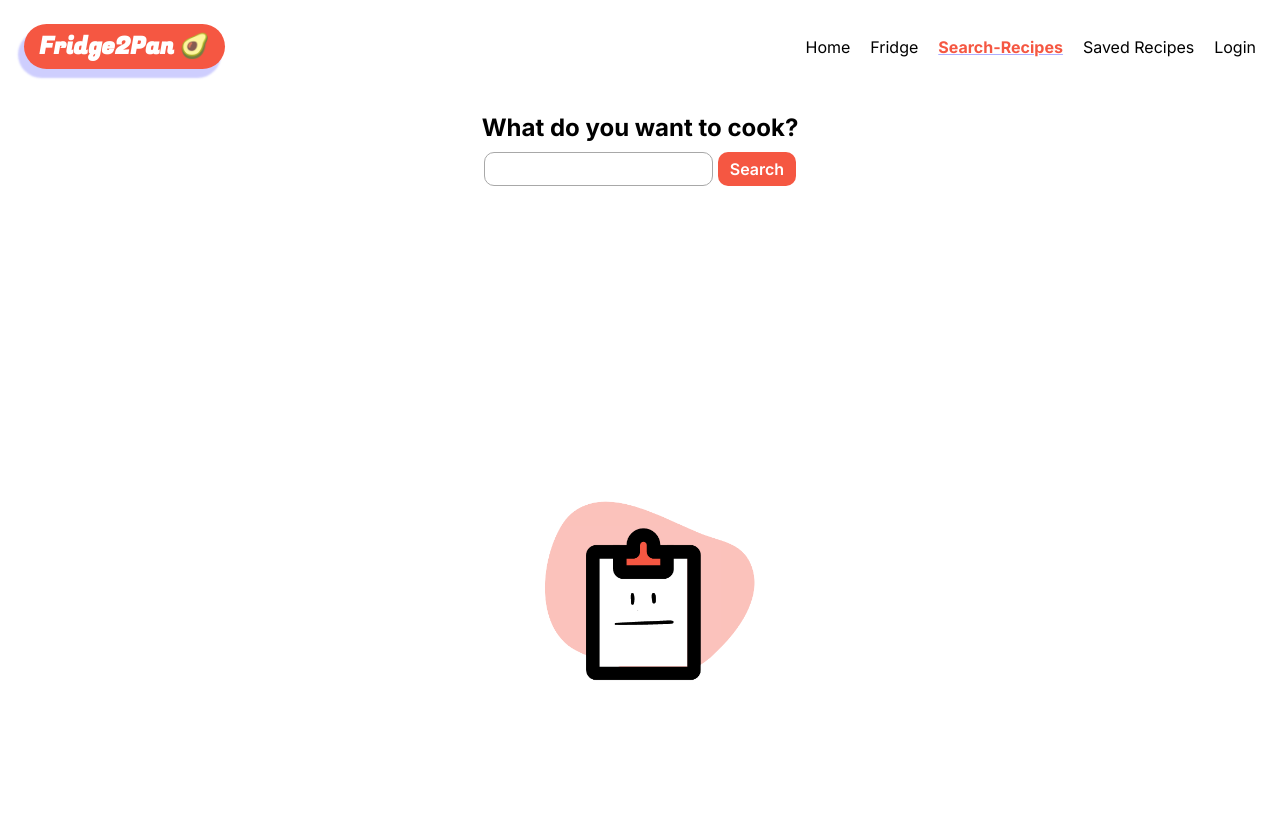
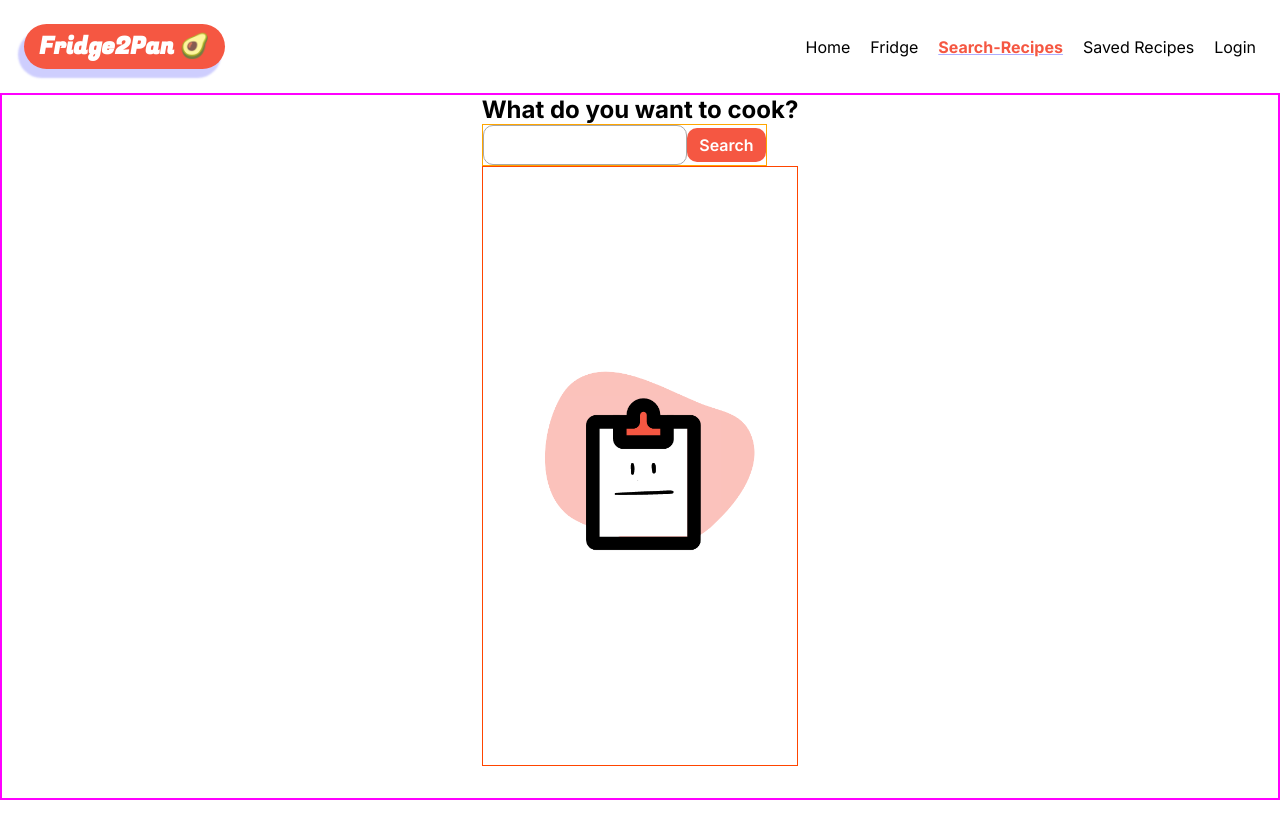
Before and after one commit to mavSeneris/Fridge2Pan, a React (Vite) app: page /search-recipes in a window 1280 px wide. Shown: the top 838 px of the page. After the commit the page ends 800 px from the top, so only its background shows below. Built offline with nearby package versions, Linux system fonts and the light colour scheme; no server answers.

Commit message:
improved search input on seach recipe tab

```diff
--- a/src/App.css
+++ b/src/App.css
@@ -495,24 +495,34 @@ nav {
 
 /*---Search page---*/
 
-.search-wrapper {
-  padding: 20px;
+.search{
+  border: 1px solid magenta;
+  width: 100%;
   display: flex;
   justify-content: center;
-  /* align-items: center; */
 }
 
-.search__header {
+.search-wrapper {
   display: flex;
-  flex-direction: column;
+  height: calc(100vh - 93px);
   justify-content: center;
-  align-items: center;
-  gap: 10px;
+  border: 1px solid magenta
 }
 
+
 .search-form {
+  border: 1px solid orange;
+  position: relative;
+  width: 90%;
+  height: fit-content;
   display: flex;
-  gap: 5px;
+  justify-content: flex-end;
+  align-items: center;
+}
+
+.search-form__button{
+  position: absolute;
+  right: 6px;;
 }
 
 .search-form__input {
@@ -520,6 +530,8 @@ nav {
   border: 1px solid rgb(168, 168, 168);
   padding: 0 10px;
   font-size: 1rem;
+  height: 40px;
+  width: 100%;
 }
 
 .recipe-card {
@@ -726,12 +738,13 @@ nav {
 /*---Empty State component---*/
 
 .empty-state {
-  height: calc(100vh);
+  height: calc(100vh - 200px);
   min-height: 560px;
   display: flex;
   flex-direction: column;
   align-items: center;
   justify-content: center;
+  border: 1px solid orangered
 }
 
 .empty-state__image {
```
